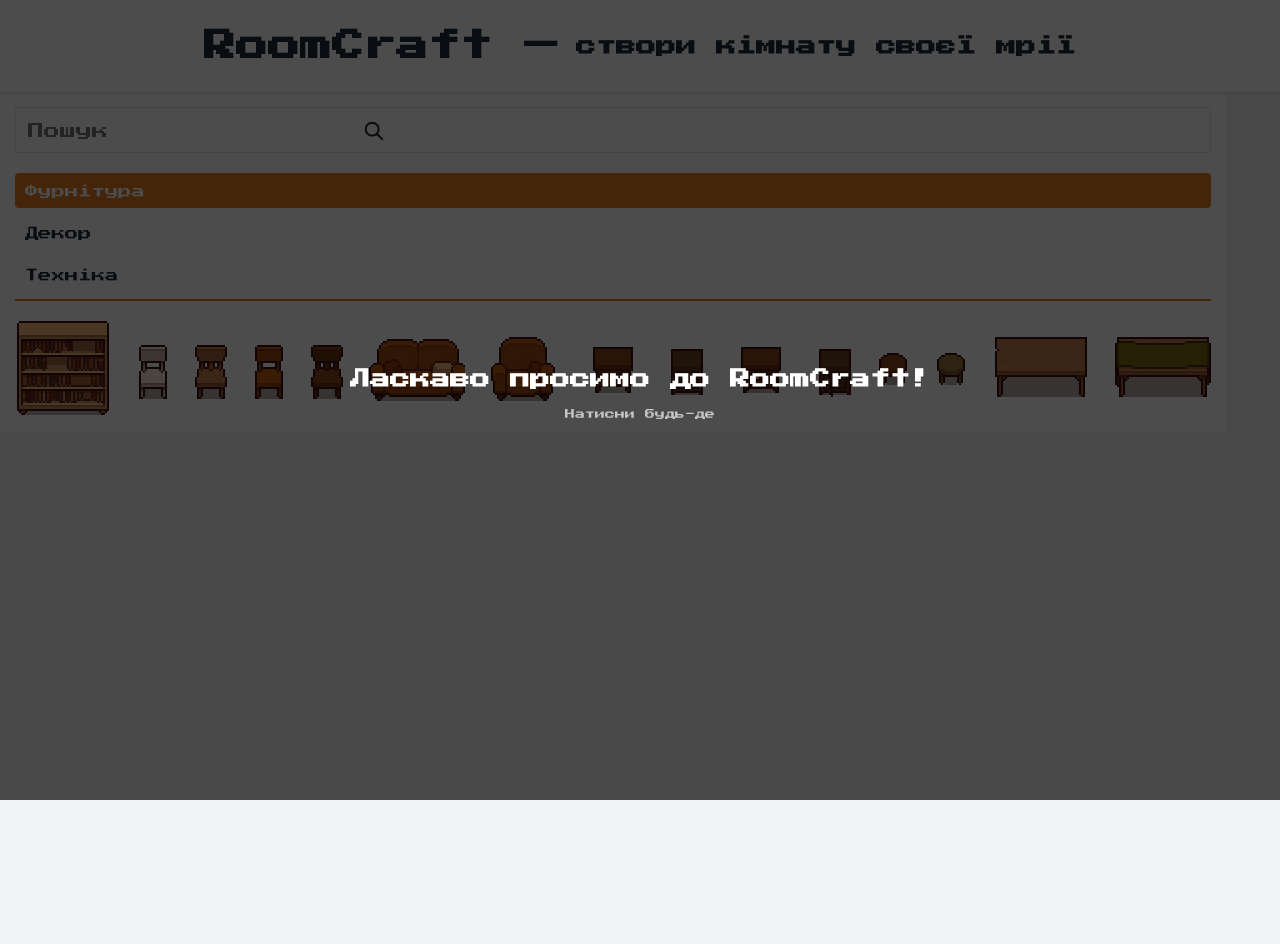
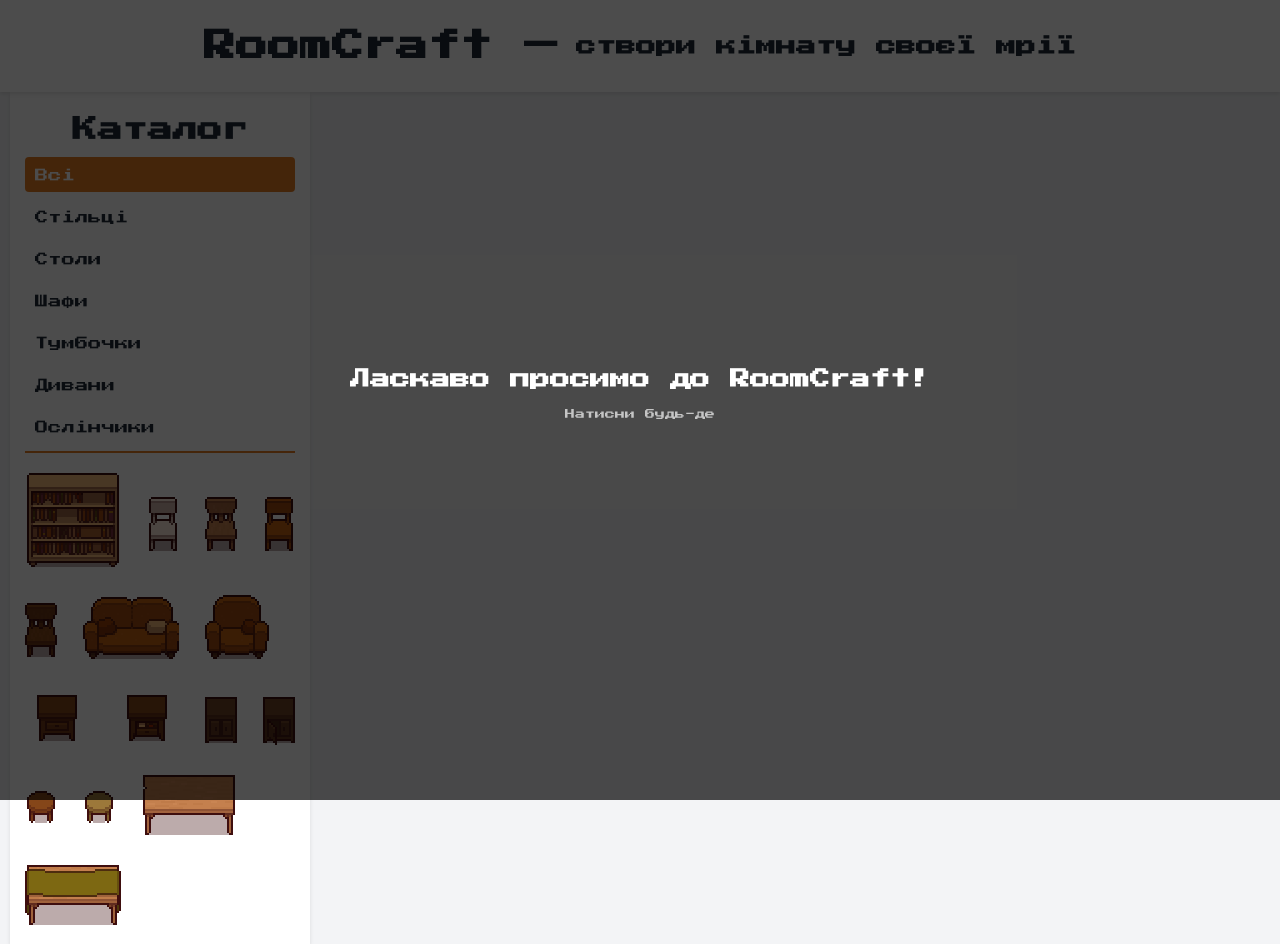
Before and after one commit to rocketmike12/RoomCraft, a React (Vite) app: page / in a window 1280 px wide. Before the commit the page ends 800 px from the top, so only its background shows below. Built offline with nearby package versions, Linux system fonts and the light colour scheme.

Commit message:
done with functional part

```diff
--- a/src/components/Catalog/Catalog.jsx
+++ b/src/components/Catalog/Catalog.jsx
@@ -5,37 +5,52 @@ import style from "./Catalog.module.scss";
 import data from "../../data/images.js";
 
 export const Catalog = () => {
-  const [activeCategory, setActiveCategory] = useState(0);
+  const [activeCategory, setActiveCategory] = useState("Всі");
 
   return (
     <div className={style.catalog}>
-      <form className={style.catalog__search}>
-        <input type="text" id="search" className={style.search__input} placeholder="Пошук" />
-        <label htmlFor="search">
-          <img className={style.search__icon} src={Search} alt="Пошук" />
-        </label>
-      </form>
+      <h2 className={style.catalog__title}>Каталог</h2>
       <ul className={style.catalog__categories}>
         <li
-          className={`${style.categories__category}${activeCategory === 0 ? ` ${style.active}` : ""}`}
+          className={`${style.categories__category}${activeCategory === "Всі" ? ` ${style.active}` : ""}`}
         >
-          <button className={style.categories__btn} onClick={() => setActiveCategory(0)}>Фурнітура</button>
+          <button className={style.categories__btn} onClick={() => setActiveCategory("Всі")}>Всі</button>
         </li>
         <li
-          className={`${style.categories__category}${activeCategory === 1 ? ` ${style.active}` : ""}`}
+          className={`${style.categories__category}${activeCategory === "Стільці" ? ` ${style.active}` : ""}`}
         >
-          <button className={style.categories__btn} onClick={() => setActiveCategory(1)}>Декор</button>
+          <button className={style.categories__btn} onClick={() => setActiveCategory("Стільці")}>Стільці</button>
         </li>
         <li
-          className={`${style.categories__category}${activeCategory === 2 ? ` ${style.active}` : ""}`}
+          className={`${style.categories__category}${activeCategory === "Столи" ? ` ${style.active}` : ""}`}
         >
-          <button className={style.categories__btn} onClick={() => setActiveCategory(2)}>Техніка</button>
+          <button className={style.categories__btn} onClick={() => setActiveCategory("Столи")}>Столи</button>
+        </li>
+        <li
+          className={`${style.categories__category}${activeCategory === "Шафи" ? ` ${style.active}` : ""}`}
+        >
+          <button className={style.categories__btn} onClick={() => setActiveCategory("Шафи")}>Шафи</button>
+        </li>
+        <li
+          className={`${style.categories__category}${activeCategory === "Тумбочки" ? ` ${style.active}` : ""}`}
+        >
+          <button className={style.categories__btn} onClick={() => setActiveCategory("Тумбочки")}>Тумбочки</button>
+        </li>
+        <li
+          className={`${style.categories__category}${activeCategory === "Дивани" ? ` ${style.active}` : ""}`}
+        >
+          <button className={style.categories__btn} onClick={() => setActiveCategory("Дивани")}>Дивани</button>
+        </li>
+        <li
+          className={`${style.categories__category}${activeCategory === "Ослінчики" ? ` ${style.active}` : ""}`}
+        >
+          <button className={style.categories__btn} onClick={() => setActiveCategory("Ослінчики")}>Ослінчики</button>
         </li>
       </ul>
       <ul className={style.catalog__furniture}>
-        {data.map((el, id) => (
-          <li className={style.furniture__item} key={id}>
-            <img src={el.src[0].name} alt={el.name} className={style.furniture__img} />
+        {data.filter(el => activeCategory === "Всі" ? true : el.category === activeCategory).map((el, id) => (
+          <li className={style.furniture__item} key={id} >
+            <img src={el.scaled} alt={el.name} className={style.furniture__img} />
           </li>
         ))}
       </ul>
--- a/src/components/Catalog/Catalog.module.scss
+++ b/src/components/Catalog/Catalog.module.scss
@@ -3,13 +3,14 @@
 .catalog {
   padding: 15px;
   background-color: $secondaryBgColor;
+  width: 300px;
+  box-shadow: 0 2px 4px 0 rgba(0, 0, 0, 0.1);
 
-  &__search {
-    display: flex;
-    padding: 12px 10px 10px 10px;
-    width: 100%;
-    border: 1px solid $borderColor;
-    margin-bottom: 20px;
+  &__title {
+    font-size: 25px;
+    margin-top: 10px;
+    margin-bottom: 15px;
+    text-align: center;
   }
 
   &__categories {
@@ -26,16 +27,6 @@
     gap: 26px;
     align-items: center;
     flex-wrap: wrap;
-  }
-}
-
-.search {
-  &__input {
-    border: none;
-    outline: none;
-    font-size: inherit;
-    font-family: inherit;
-    color: $mainTextColor;
   }
 }
 
@@ -66,9 +57,3 @@
     }
   }
 }
-
-.furniture {
-  // &__img {
-  //   transform: scale(2);
-  // }
-}
--- a/src/data/images.js
+++ b/src/data/images.js
@@ -1,62 +1,77 @@
-import BookShelfOneFirst from "../img/furniture/bookshelf1-1_2x.png";
+import BookShelfOneFirst from "../img/furniture/bookshelf1-1.png";
 import BookShelfOneSecond from "../img/furniture/bookshelf1-2.png";
 import BookShelfOneThird from "../img/furniture/bookshelf1-3.png";
+import BookShelfOne2x from "../img/furniture/bookshelf1-1_2x.png";
 
-import ChairOneFirst from "../img/furniture/chair1-1_2x.png";
+import ChairOneFirst from "../img/furniture/chair1-1.png";
 import ChairOneSecond from "../img/furniture/chair1-2.png";
 import ChairOneThird from "../img/furniture/chair1-3.png";
 import ChairOneFourth from "../img/furniture/chair1-4.png";
+import ChairOne2x from "../img/furniture/chair1-1_2x.png";
 
-import ChairTwoFirst from "../img/furniture/chair2-1_2x.png";
+import ChairTwoFirst from "../img/furniture/chair2-1.png";
 import ChairTwoSecond from "../img/furniture/chair2-2.png";
 import ChairTwoThird from "../img/furniture/chair2-3.png";
 import ChairTwoFourth from "../img/furniture/chair2-4.png";
+import ChairTwo2x from "../img/furniture/chair2-1_2x.png";
 
-import ChairThreeFirst from "../img/furniture/chair3-1_2x.png";
+import ChairThreeFirst from "../img/furniture/chair3-1.png";
 import ChairThreeSecond from "../img/furniture/chair3-2.png";
 import ChairThreeThird from "../img/furniture/chair3-3.png";
 import ChairThreeFourth from "../img/furniture/chair3-4.png";
+import ChairThree2x from "../img/furniture/chair3-1_2x.png";
 
-import ChairFourFirst from "../img/furniture/chair4-1_2x.png";
+import ChairFourFirst from "../img/furniture/chair4-1.png";
 import ChairFourSecond from "../img/furniture/chair4-2.png";
 import ChairFourThird from "../img/furniture/chair4-3.png";
 import ChairFourFourth from "../img/furniture/chair4-4.png";
+import ChairFour2x from "../img/furniture/chair4-1_2x.png";
 
-import CouchOneFirst from "../img/furniture/couch1-1_2x.png";
+import CouchOneFirst from "../img/furniture/couch1-1.png";
 import CouchOneSecond from "../img/furniture/couch1-2.png";
 import CouchOneThird from "../img/furniture/couch1-3.png";
 import CouchOneFourth from "../img/furniture/couch1-4.png";
+import CouchOne2x from "../img/furniture/couch1-1_2x.png";
 
-import CouchTwoFirst from "../img/furniture/couch2-1_2x.png";
+import CouchTwoFirst from "../img/furniture/couch2-1.png";
 import CouchTwoSecond from "../img/furniture/couch2-2.png";
 import CouchTwoThird from "../img/furniture/couch2-3.png";
 import CouchTwoFourth from "../img/furniture/couch2-4.png";
+import CouchTwo2x from "../img/furniture/couch2-1_2x.png";
 
-import NightStandOneFirst from "../img/furniture/nightstand1-1_2x.png";
+import NightStandOneFirst from "../img/furniture/nightstand1-1.png";
 import NightStandOneSecond from "../img/furniture/nightstand1-2.png";
 import NightStandOneThird from "../img/furniture/nightstand1-2.png";
+import NightStandOne2x from "../img/furniture/nightstand1-1_2x.png";
 
-import NightStandTwoFirst from "../img/furniture/nightstand2-1_2x.png";
+import NightStandTwoFirst from "../img/furniture/nightstand2-1.png";
 import NightStandTwoSecond from "../img/furniture/nightstand2-2.png";
 import NightStandTwoThird from "../img/furniture/nightstand2-3.png";
+import NightStandTwo2x from "../img/furniture/nightstand2-1_2x.png";
 
-import NightStandThreeFirst from "../img/furniture/nightstand3-1_2x.png";
+import NightStandThreeFirst from "../img/furniture/nightstand3-1.png";
 import NightStandThreeSecond from "../img/furniture/nightstand3-2.png";
 import NightStandThreeThird from "../img/furniture/nightstand3-3.png";
+import NightStandThree2x from "../img/furniture/nightstand3-1_2x.png";
 
-import NightStandFourFirst from "../img/furniture/nightstand4-1_2x.png";
+import NightStandFourFirst from "../img/furniture/nightstand4-1.png";
 import NightStandFourSecond from "../img/furniture/nightstand4-2.png";
 import NightStandFourThird from "../img/furniture/nightstand4-3.png";
+import NightStandFour2x from "../img/furniture/nightstand4-1_2x.png";
 
-import StoolOne from "../img/furniture/stool1_2x.png";
+import StoolOne from "../img/furniture/stool1.png";
+import StoolOne2x from "../img/furniture/stool1_2x.png";
 
-import StoolTwo from "../img/furniture/stool2_2x.png";
+import StoolTwo from "../img/furniture/stool2.png";
+import StoolTwo2x from "../img/furniture/stool2_2x.png";
 
-import TableOneFirst from "../img/furniture/table1-1_2x.png";
+import TableOneFirst from "../img/furniture/table1-1.png";
 import TableOneSecond from "../img/furniture/table1-2.png";
+import TableOne2x from "../img/furniture/table1-1_2x.png";
 
-import TableTwoFirst from "../img/furniture/table2-1_2x.png";
+import TableTwoFirst from "../img/furniture/table2-1.png";
 import TableTwoSecond from "../img/furniture/table2-2.png";
+import TableTwo2x from "../img/furniture/table2-1_2x.png";
 
 export default [
   {
@@ -77,7 +92,9 @@ export default [
         width: 1,
         height: 3
       }
-    ]
+    ],
+    scaled: BookShelfOne2x,
+    category: "Шафи",
   },
   {
     name: "Chair 1",
@@ -102,7 +119,9 @@ export default [
         width: 1,
         height: 1
       }
-    ]
+    ],
+    scaled: ChairOne2x,
+    category: "Стільці",
   },
   {
     name: "Chair 2",
@@ -127,7 +146,9 @@ export default [
         width: 1,
         height: 1
       }
-    ]
+    ],
+    scaled: ChairTwo2x,
+    category: "Стільці",
   },
   {
     name: "Chair 3",
@@ -152,7 +173,9 @@ export default [
         width: 1,
         height: 1
       }
-    ]
+    ],
+    scaled: ChairThree2x,
+    category: "Стільці",
   },
   {
     name: "Chair 4",
@@ -177,7 +200,9 @@ export default [
         width: 1,
         height: 1
       }
-    ]
+    ],
+    scaled: ChairFour2x,
+    category: "Стільці",
   },
   {
     name: "Couch 1",
@@ -202,7 +227,9 @@ export default [
         width: 2,
         height: 3
       }
-    ]
+    ],
+    scaled: CouchOne2x,
+    category: "Дивани",
   },
   {
     name: "Couch 2",
@@ -227,7 +254,9 @@ export default [
         width: 1,
         height: 1
       }
-    ]
+    ],
+    scaled: CouchTwo2x,
+    category: "Дивани",
   },
   {
     name: "Nightstand 1",
@@ -247,7 +276,31 @@ export default [
         width: 1,
         height: 1
       }
-    ]
+    ],
+    scaled: NightStandOne2x,
+    category: "Тумбочки",
+  },
+  {
+    name: "Nightstand 3",
+    src: [
+      {
+        name: NightStandThreeFirst,
+        width: 1,
+        height: 1
+      },
+      {
+        name: NightStandThreeSecond,
+        width: 1,
+        height: 1
+      },
+      {
+        name: NightStandThreeThird,
+        width: 1,
+        height: 1
+      }
+    ],
+    scaled: NightStandThree2x,
+    category: "Тумбочки",
   },
   {
     name: "Nightstand 2",
@@ -267,27 +320,9 @@ export default [
         width: 1,
         height: 1
       }
-    ]
-  },
-  {
-    name: "Nightstand 3",
-    src: [
-      {
-        name: NightStandThreeFirst,
-        width: 1,
-        height: 1
-      },
-      {
-        name: NightStandThreeSecond,
-        width: 1,
-        height: 1
-      },
-      {
-        name: NightStandThreeThird,
-        width: 1,
-        height: 1
-      }
-    ]
+    ],
+    scaled: NightStandTwo2x,
+    category: "Тумбочки",
   },
   {
     name: "Nightstand 4",
@@ -307,7 +342,9 @@ export default [
         width: 1,
         height: 1
       }
-    ]
+    ],
+    scaled: NightStandFour2x,
+    category: "Тумбочки",
   },
   {
     name: "Stool 1",
@@ -317,7 +354,9 @@ export default [
         width: 1,
         height: 1
       }
-    ]
+    ],
+    scaled: StoolOne2x,
+    category: "Ослінчики",
   },
   {
     name: "Stool 2",
@@ -327,7 +366,9 @@ export default [
         width: 1,
         height: 1
       }
-    ]
+    ],
+    scaled: StoolTwo2x,
+    category: "Ослінчики",
   },
   {
     name: "Table 1",
@@ -342,7 +383,9 @@ export default [
         width: 2,
         height: 3
       }
-    ]
+    ],
+    scaled: TableOne2x,
+    category: "Столи",
   },
   {
     name: "Table 2",
@@ -357,6 +400,8 @@ export default [
         width: 2,
         height: 3
       }
-    ]
+    ],
+    scaled: TableTwo2x,
+    category: "Столи",
   }
 ];
--- a/src/pages/MainPage/MainPage.module.scss
+++ b/src/pages/MainPage/MainPage.module.scss
@@ -1,4 +1,4 @@
 .main {
   display: flex;
-  // padding-left: 10px;
+  padding-left: 10px;
 }
```
